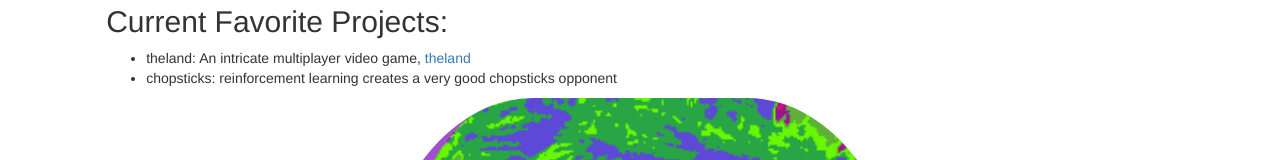
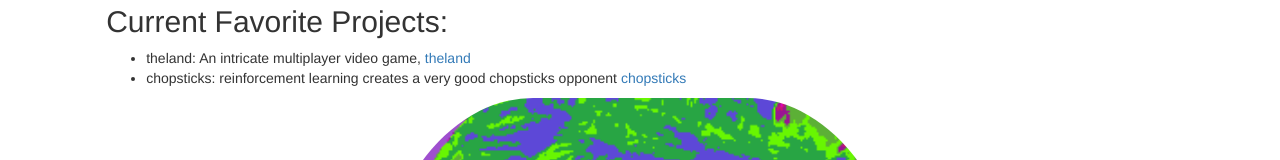
Before and after one commit to awestover/awestover.github.io, a plain HTML site: page index.html in a window 1280 px wide. Shown: the part 198-358 px from the top of the page. Drawn offline with nearby package versions, Linux system fonts and the light colour scheme.

Commit message:
fix link

```diff
--- a/index.html
+++ b/index.html
@@ -25,7 +25,7 @@
       <h2>Current Favorite Projects:</h2>
       <ul>
         <li>theland: An intricate multiplayer video game, <a href="http://theland.herokuapp.com/">theland</a></li>
-	<li>chopsticks: reinforcement learning creates a very good chopsticks opponent <a href="https://github.com/AWestover/AI"></li>
+	<li>chopsticks: reinforcement learning creates a very good chopsticks opponent <a href="https://github.com/AWestover/AI">chopsticks</a></li>
       </ul>
     <img id="alekpic" class="center" src="alek.png" alt="alek"></img>
     <h2 id="awestovergithubio">awestover.github.io</h2>
```
